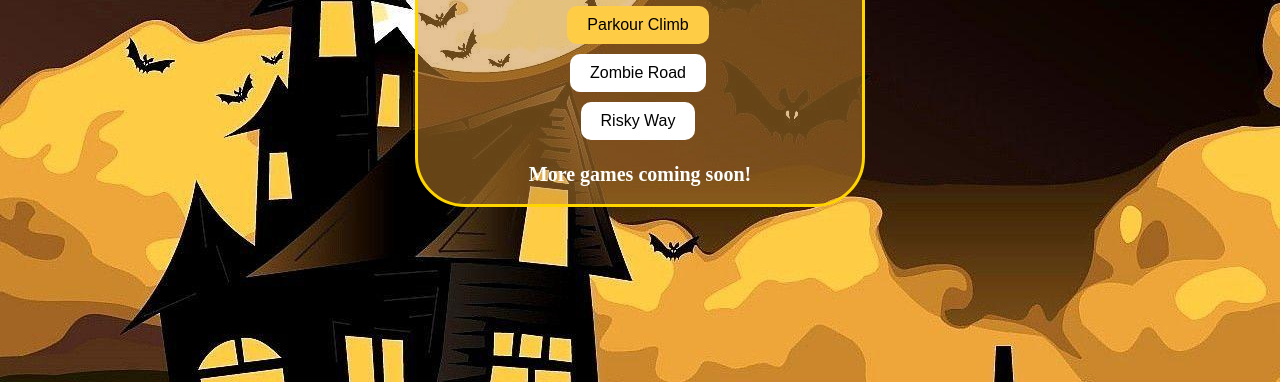
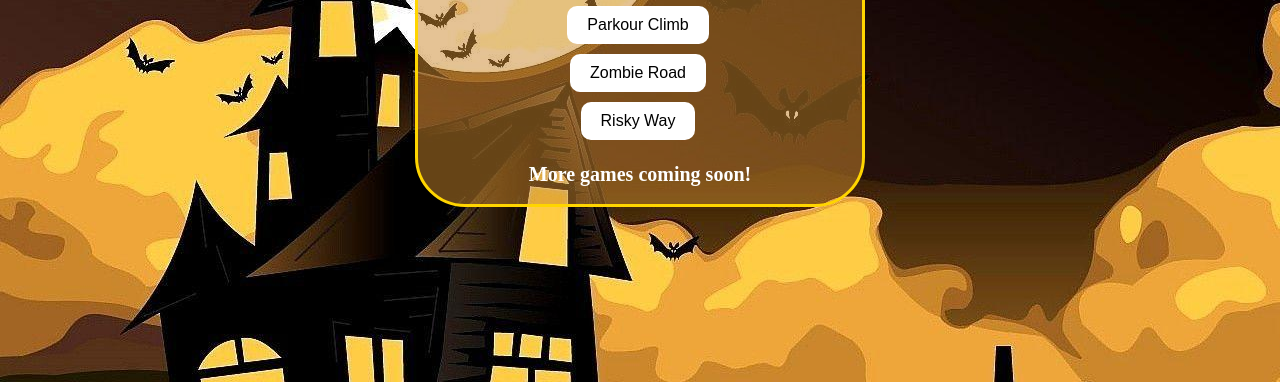
Before and after one commit to RodyMan/Games, a plain HTML site: page index.html in a window 1280 px wide. Shown: the part 418-800 px from the top of the page. Drawn offline with Linux system fonts and the light colour scheme.

Commit message:
minor error

```diff
--- a/styles.css
+++ b/styles.css
@@ -17,7 +17,7 @@ body {
       top: -30px;
       right: 0.2rem;
       border-radius: 1rem;
-      background-color:rgb(255, 204, 69);
+      background-color:white;
       outline: none;
       font-size: medium;
       margin-bottom: 1rem;
```
